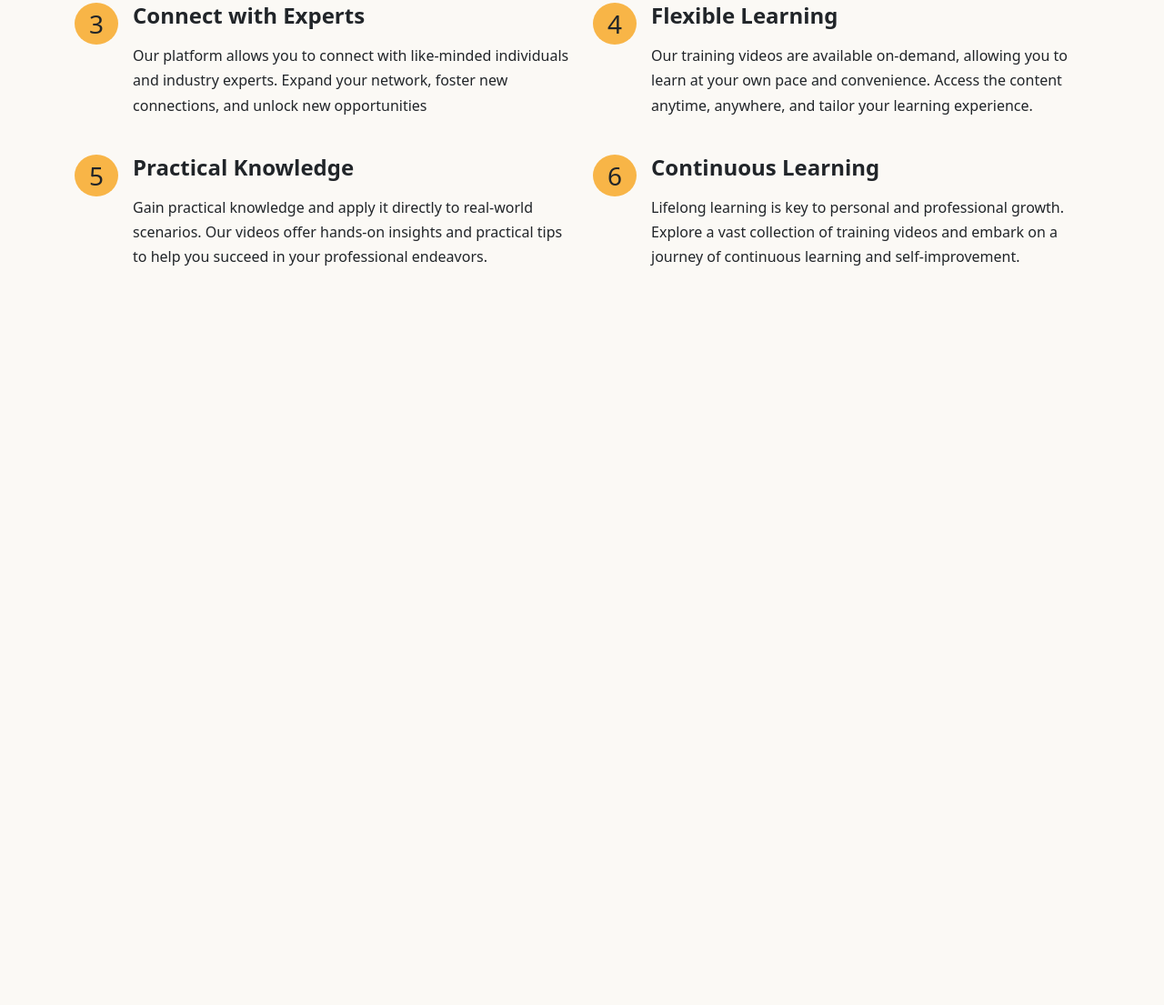
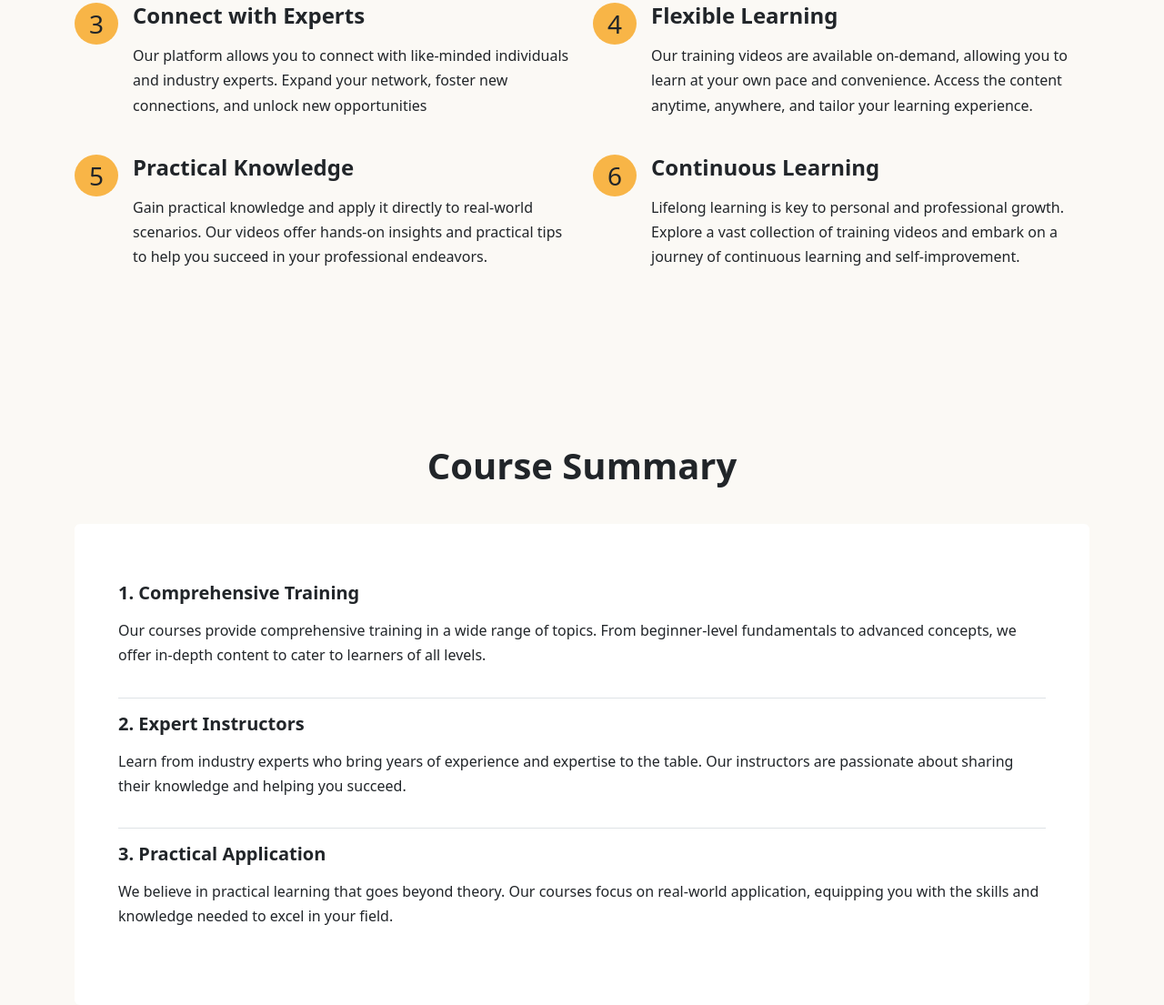
Before and after one commit to alirezangh123123/reservation-project, a website: page index.html in a window 1280 px wide. Shown: the part 2669-3774 px from the top of the page at 91% size. Before the commit the page ends 3005 px from the top, so only its background shows below. Drawn offline with Linux system fonts and the light colour scheme.

Commit message:
finish-course summary section

```diff
--- a/index.html
+++ b/index.html
@@ -437,6 +437,49 @@
         </div>
       </div>
     </section>
+    <!-- course summary section -->
+    <section class="course-summary bg-light mt-4 mt-md-7">
+      <div class="container">
+        <div class="row">
+          <div class="col-12 text-center my-4">
+            <h1 class="fw-bold">Course Summary</h1>
+          </div>
+        </div>
+        <div class="row">
+          <div class="col-12 list-wrapper">
+            <div class="bg-white p-5 rounded-2">
+              <ul class="list-unstyled">
+                <li class="border-bottom pb-3 mt-3">
+                  <h5>1. Comprehensive Training</h5>
+                  <p>
+                    Our courses provide comprehensive training in a wide range
+                    of topics. From beginner-level fundamentals to advanced
+                    concepts, we offer in-depth content to cater to learners of
+                    all levels.
+                  </p>
+                </li>
+                <li class="border-bottom pb-3 mt-3">
+                  <h5>2. Expert Instructors</h5>
+                  <p>
+                    Learn from industry experts who bring years of experience
+                    and expertise to the table. Our instructors are passionate
+                    about sharing their knowledge and helping you succeed.
+                  </p>
+                </li>
+                <li class=" pb-1 mt-3">
+                  <h5>3. Practical Application</h5>
+                  <p>
+                    We believe in practical learning that goes beyond theory.
+                    Our courses focus on real-world application, equipping you
+                    with the skills and knowledge needed to excel in your field.
+                  </p>
+                </li>
+              </ul>
+            </div>
+          </div>
+        </div>
+      </div>
+    </section>
     <script src="assest/js/bootstrap.bundle.min.js"></script>
     <script src="assest/js/main.js"></script>
   </body>
```
